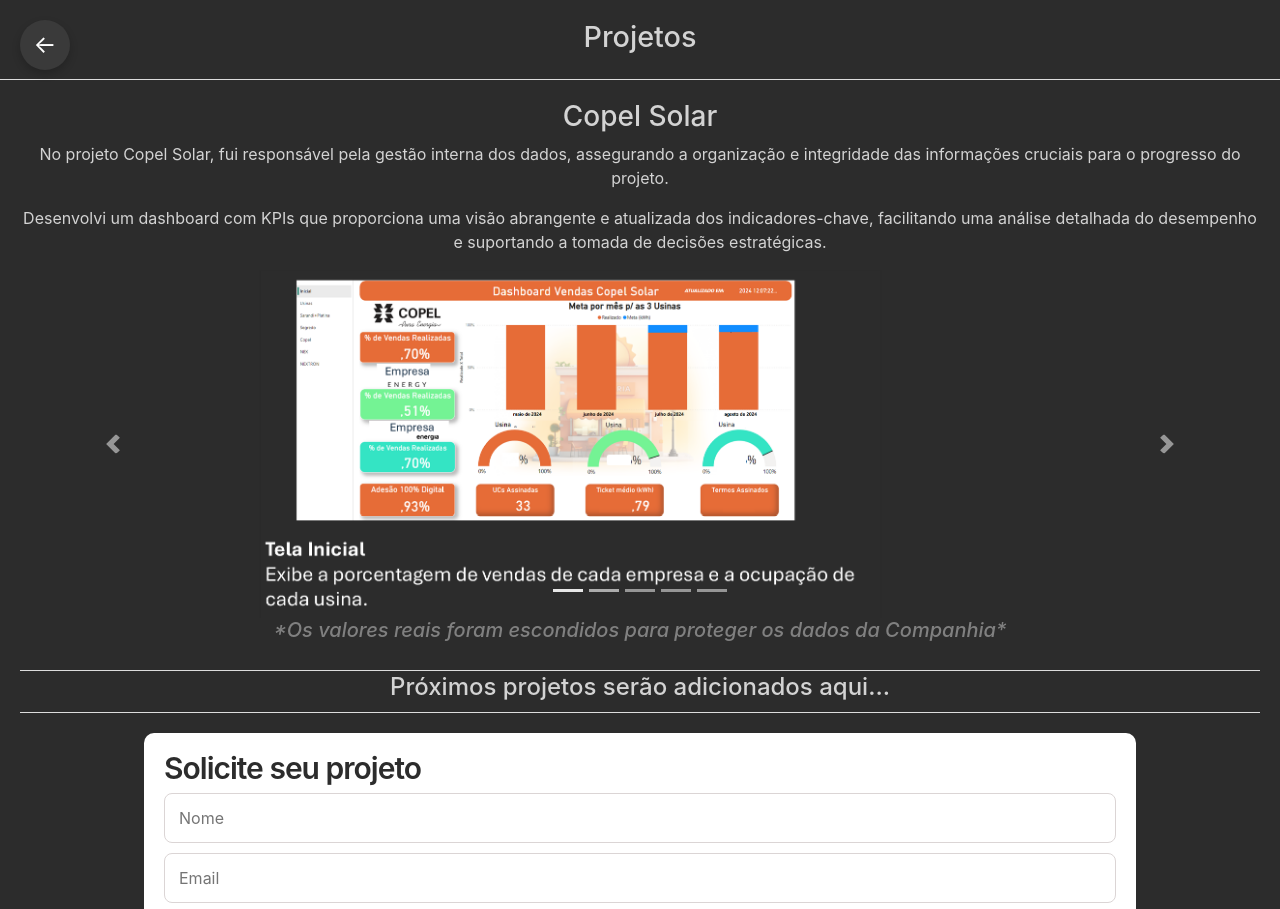
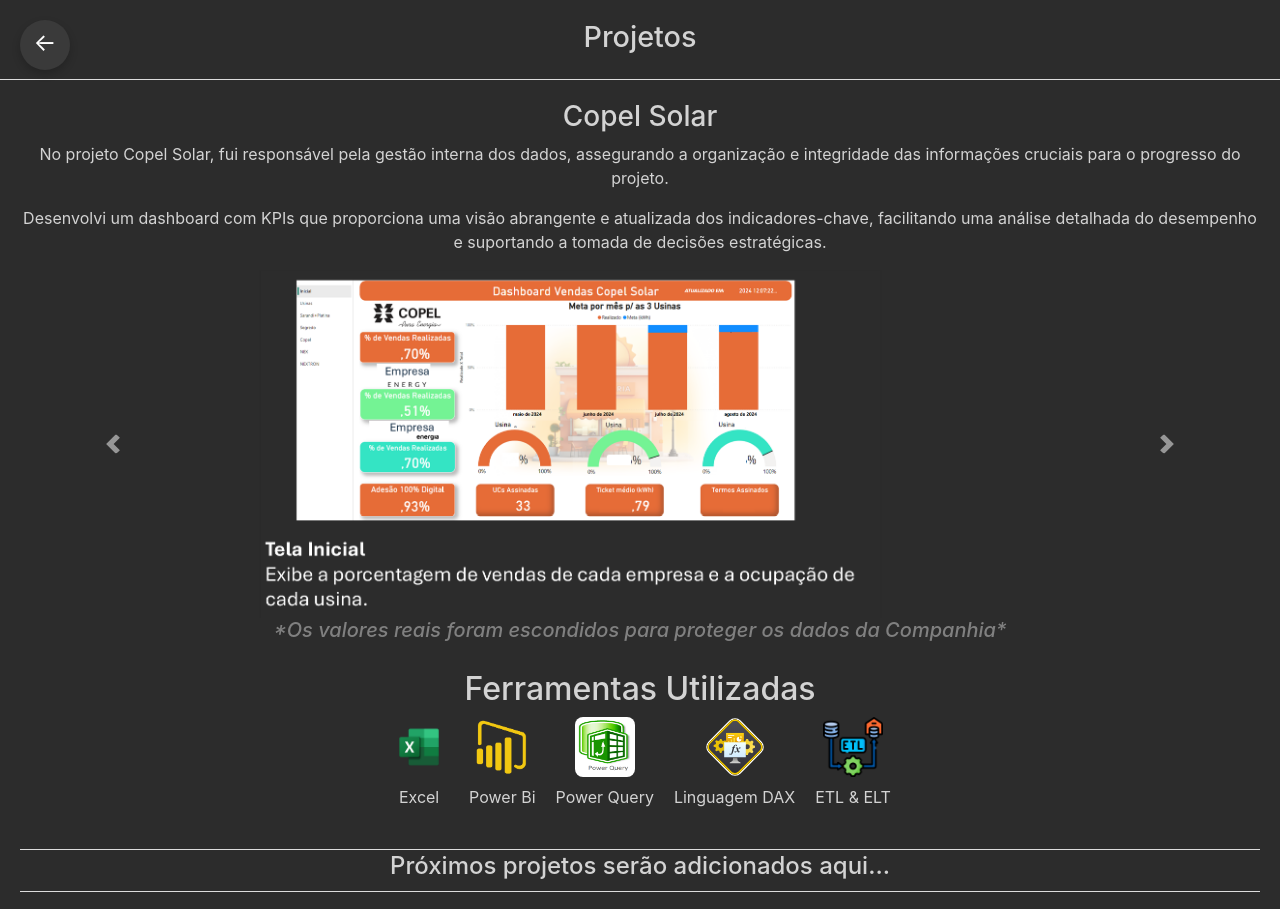
Before and after one commit to MalikRibeiro/MalikRibeiro.github.io, a plain HTML site: page projetos.html in a window 1280 px wide. Shown: the top 909 px of the page. Drawn offline with nearby package versions, Linux system fonts and the light colour scheme.

Commit message:
Update portfolio

```diff
--- a/projetos.html
+++ b/projetos.html
@@ -15,7 +15,7 @@
 <script src="https://stackpath.bootstrapcdn.com/bootstrap/4.5.2/js/bootstrap.min.js" defer></script>
 <script src="https://cdn.emailjs.com/dist/email.min.js"></script>
 <script src="script.js" defer></script>
-<link rel="icon" type="image/png" href="img/project.png">
+<link rel="icon" type="image/png" href="../site pessoal/img/project.png">
 
 </head>
 <body>
@@ -32,13 +32,6 @@
 
         <!-- Carrossel de Fotos -->
         <div id="copelSolarCarousel" class="carousel slide" data-ride="carousel" aria-label="Copel Solar">
-            <ol class="carousel-indicators">
-                <li data-target="#copelSolarCarousel" data-slide-to="0" class="active"></li>
-                <li data-target="#copelSolarCarousel" data-slide-to="1"></li>
-                <li data-target="#copelSolarCarousel" data-slide-to="2"></li>
-                <li data-target="#copelSolarCarousel" data-slide-to="3"></li>
-                <li data-target="#copelSolarCarousel" data-slide-to="4"></li>
-            </ol>
             <div class="carousel-inner">
                 <div class="carousel-item active">
                     <img src="img/TelaInicial.png" class="d-block w-50" style="max-width: 80%; height: auto; display: block; margin: 0 auto;" alt="Tela Inicial" loading="lazy">
@@ -55,6 +48,10 @@
                 <div class="carousel-item">
                     <img src="img/Copel.png" class="d-block w-50" style="max-width: 80%; height: auto; display: block; margin: 0 auto;" alt="Copel Solar" loading="lazy">
                 </div>
+                <div class="carousel-item">
+                    <img src="img/dash.png" class="d-block w-50" style="max-width: 80%; height: auto; display: block; margin: 0 auto;" alt="Copel Solar" loading="lazy">
+                </div>
+
             </div>
             <button class="carousel-control-prev" type="button" data-target="#copelSolarCarousel" data-slide="prev" aria-label="Anterior">
                 <span class="carousel-control-prev-icon" aria-hidden="true"></span>
@@ -67,6 +64,31 @@
         </div>
 
     <h5><i>*Os valores reais foram escondidos para proteger os dados da Companhia*</i></h5>
+
+    <section id="programming-languages">
+        <h2>Ferramentas Utilizadas</h2>
+        <ul>
+            <li>
+                <img src="img/excel.png" alt="Excel">
+                <span>Excel</span>
+            </li>
+            <li>
+                <img src="img/bi.png" alt="Power Bi">
+                <span>Power Bi</span>
+            </li>
+            <li>
+                <img src="img/powerq.png" alt="Power Query">
+                <span>Power Query</span>
+            </li>
+            <li>
+                <img src="img/dax.svg" alt="Dax">
+                <span>Linguagem DAX</span>
+            </li>
+            <li>
+                <img src="img/etl.png" alt="ETL">
+                <span>ETL & ELT</span>
+            </li>
+    </section>
 
     <section id="novosprojetos1">
 <div class="novosprojetos">
--- a/styles.css
+++ b/styles.css
@@ -59,6 +59,13 @@ section {
 
 :root{
   --left-margin: 400px;
+}
+
+#copelSolarCarousel {
+  position: relative;
+  width: 100%;
+  height: 100%;
+  margin: 0 auto;
 }
 
 #sobre, #projetos, #contato, #certificado, .projetos_intro, #botao {
@@ -180,7 +187,7 @@ h5 { font-size: 100px; color: grey; }
     border: none;
     border-radius: 50%;
     text-align: center;
-    line-height: 50px;
+    line-height: 45px;
     color: #FFF;
     font-size: 24px;
     box-shadow: 0 4px 8px rgba(0, 0, 0, 0.2);
@@ -346,6 +353,10 @@ h5 { font-size: 100px; color: grey; }
   justify-content: center;
   max-width: 100%;
   margin: 0 auto;
+}
+
+#carousel-indicators{
+  display: none;
 }
 
 .carousel-item {
@@ -766,7 +777,7 @@ ul {
   transform: translateX(-50%);
   padding: 12px 48px;
   color: #fff;
-  background: linear-gradient(to right, #9f9f9f 0, #fff 10%, #868686 20%);
+  background: linear-gradient(to right, #9f9f9f 0, #D3D3D3 10%, #868686 20%);
   background-size: 200% auto;
   background-position: 0 0;
   background-clip: text;
@@ -785,10 +796,10 @@ ul {
 
 @keyframes shine {
   0% {
-    background-position: -200%;
+    background-position: -300%;
   }
   100% {
-    background-position: 200%;
+    background-position: 300%;
   }
 }
 
@@ -896,6 +907,10 @@ ul {
 #programming-languages span {
   margin-top: 8px;
   font-size: 1rem;
+}
+
+#programming-languages h2{
+  text-align: center;
 }
 
 @media (min-width: 1200px) {
@@ -1102,9 +1117,9 @@ ul {
     width: 25%;
     left: 2%;
     top: 22%;
-}
+ }
 
-.loader {
+ .loader {
   display: none;
 }
 
```
Also changed, not shown: certificados.html (+1 -1 lines), experiencia.html (+1 -2 lines), formacao.html (+1 -1 lines), img/dash.png (added), img/dax.png (added), img/dax.svg (added), img/etl.png (added), img/eu1.png (added), img/powerq.png (added), index.html (line endings or trailing spaces).
